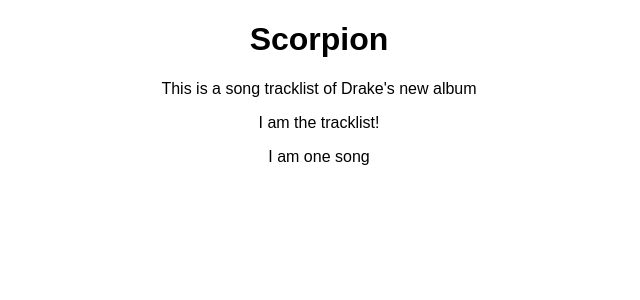
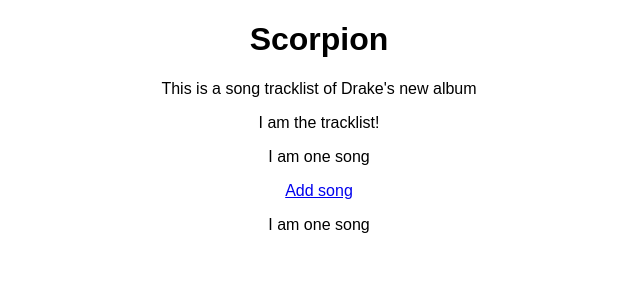
Before and after one commit to FranciscoJG20/drake-app-front, a React (Create React App) app: page /song in a window 1280 px wide. Shown: the top 300 px of the page, without its empty margins (321-961 px from the left). Built offline with nearby package versions, Linux system fonts and the light colour scheme.

Commit message:
required Route and Link , and set the route to create a new song

```diff
--- a/src/components/SongList/SongList.js
+++ b/src/components/SongList/SongList.js
@@ -1,5 +1,6 @@
 import React, { Component } from "react";
 import Song from "../Song/Song";
+import { Route, Link } from "react-router-dom";
 
 class songlist extends Component {
   render() {
@@ -7,6 +8,8 @@
       <div>
         <p> I am the tracklist! </p>
         <Song />
+        <Link to="/addsong">Add song</Link>
+        <Route path="/song" component={Song} />
       </div>
     );
   }
```
